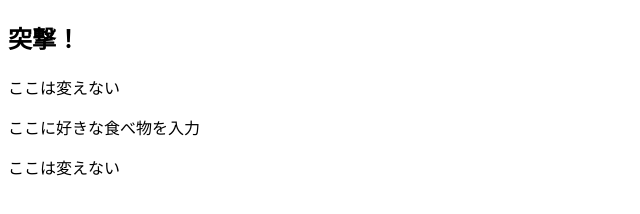
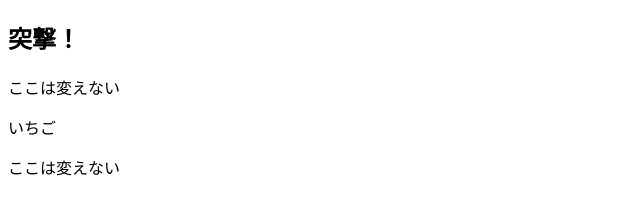
Before and after one commit to tate-tomoaki/pushConflict, a plain HTML site: page index.html in a window 1280 px wide. Shown: the whole page, without its empty margins (0-640 px from the left). Drawn offline with Linux system fonts and the light colour scheme.

Commit message:
[modify] index.html

```diff
--- a/index.html
+++ b/index.html
@@ -6,7 +6,7 @@
 <body>
 <h2> 突撃！ </h2>
 <p>ここは変えない</p>
-<p>ここに好きな食べ物を入力</p>
+<p>いちご</p>
 <p>ここは変えない</p>
 </body>
 </html>
```
